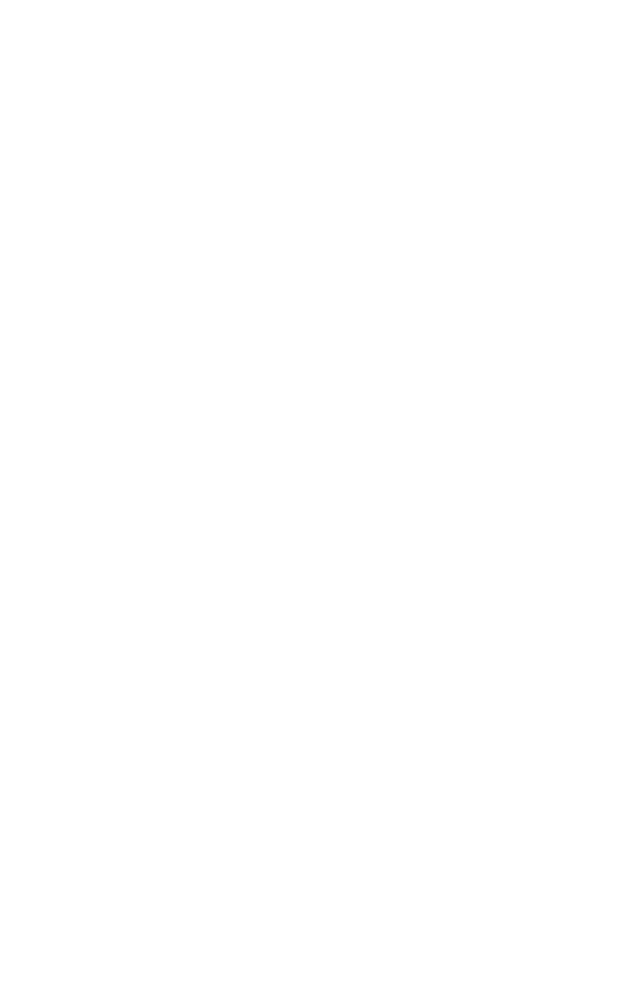
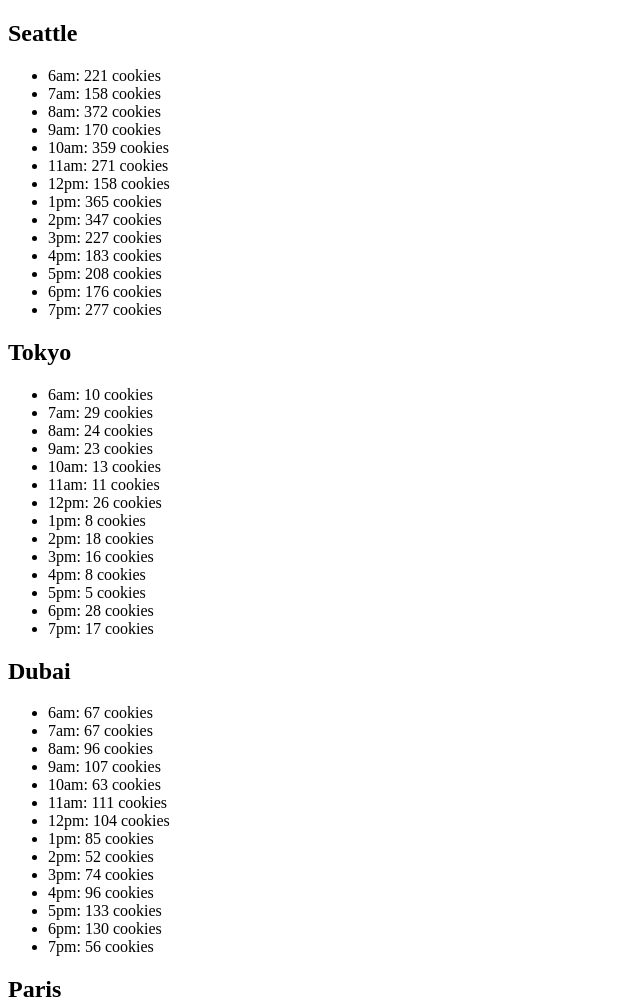
Before and after one commit to amcwustl/cookie-stand, a plain HTML site: page sales.html in a window 1280 px wide. Shown: the top 1006 px of the page, without its empty margins (0-640 px from the left). Before the commit the page ends 800 px from the top, so only its background shows below. Drawn offline with Linux system fonts and the light colour scheme.

Commit message:
added rendering functions to render all list items into HTML

```diff
--- a/js/app.js
+++ b/js/app.js
@@ -2,6 +2,9 @@
 
 // Globals
 let hours = ['6am', '7am', '8am','9am','10am','11am','12pm','1pm','2pm','3pm','4pm','5pm','6pm', '7pm'];
+
+let citiesDiv = document.getElementById('cities')
+
 // Helper Functions
 function generateCustomers(min, max){
   return Math.floor(Math.random() * (max - min + 1) + min);
@@ -14,7 +17,6 @@ function totalArray(myArray){
   }
   return x;
 }
-
 
 // Objects
 
@@ -44,13 +46,25 @@ const seattle = {
     this.customerArr = this.customers();
     this.cookiesArr = this.cookiesSold();
     this.totalCookies = totalArray(this.cookiesArr);
+  },
+  render: function(){
+    let cityName = document.createElement('h2');
+    cityName.innerText = this.name;
+    citiesDiv.appendChild(cityName);
+
+    let cityUL = document.createElement('ul');
+
+    citiesDiv.appendChild(cityUL);
+
+    for (let i in this.cookiesArr){
+      let cityLI = document.createElement('li');
+      cityLI.innerText = `${hours[i]}: ${this.cookiesArr[i]} cookies`;
+      console.dir(cityLI);
+      cityUL.appendChild(cityLI);
+    }
   }
 
 };
-seattle.generateVals();
-console.log(seattle.customerArr);
-console.log(seattle.cookiesArr);
-console.log(seattle.totalCookies);
 
 const tokyo = {
   name: 'Tokyo',
@@ -78,6 +92,22 @@ const tokyo = {
     this.customerArr = this.customers();
     this.cookiesArr = this.cookiesSold();
     this.totalCookies = totalArray(this.cookiesArr);
+  },
+  render: function(){
+    let cityName = document.createElement('h2');
+    cityName.innerText = this.name;
+    citiesDiv.appendChild(cityName);
+
+    let cityUL = document.createElement('ul');
+
+    citiesDiv.appendChild(cityUL);
+
+    for (let i in this.cookiesArr){
+      let cityLI = document.createElement('li');
+      cityLI.innerText = `${hours[i]}: ${this.cookiesArr[i]} cookies`;
+      console.dir(cityLI);
+      cityUL.appendChild(cityLI);
+    }
   }
 
 };
@@ -108,6 +138,22 @@ const dubai = {
     this.customerArr = this.customers();
     this.cookiesArr = this.cookiesSold();
     this.totalCookies = totalArray(this.cookiesArr);
+  },
+  render: function(){
+    let cityName = document.createElement('h2');
+    cityName.innerText = this.name;
+    citiesDiv.appendChild(cityName);
+
+    let cityUL = document.createElement('ul');
+
+    citiesDiv.appendChild(cityUL);
+
+    for (let i in this.cookiesArr){
+      let cityLI = document.createElement('li');
+      cityLI.innerText = `${hours[i]}: ${this.cookiesArr[i]} cookies`;
+      console.dir(cityLI);
+      cityUL.appendChild(cityLI);
+    }
   }
 
 };
@@ -138,6 +184,22 @@ const paris = {
     this.customerArr = this.customers();
     this.cookiesArr = this.cookiesSold();
     this.totalCookies = totalArray(this.cookiesArr);
+  },
+  render: function(){
+    let cityName = document.createElement('h2');
+    cityName.innerText = this.name;
+    citiesDiv.appendChild(cityName);
+
+    let cityUL = document.createElement('ul');
+
+    citiesDiv.appendChild(cityUL);
+
+    for (let i in this.cookiesArr){
+      let cityLI = document.createElement('li');
+      cityLI.innerText = `${hours[i]}: ${this.cookiesArr[i]} cookies`;
+      console.dir(cityLI);
+      cityUL.appendChild(cityLI);
+    }
   }
 
 };
@@ -168,6 +230,38 @@ const lima = {
     this.customerArr = this.customers();
     this.cookiesArr = this.cookiesSold();
     this.totalCookies = totalArray(this.cookiesArr);
+  },
+  render: function(){
+    let cityName = document.createElement('h2');
+    cityName.innerText = this.name;
+    citiesDiv.appendChild(cityName);
+
+    let cityUL = document.createElement('ul');
+
+    citiesDiv.appendChild(cityUL);
+
+    for (let i in this.cookiesArr){
+      let cityLI = document.createElement('li');
+      cityLI.innerText = `${hours[i]}: ${this.cookiesArr[i]} cookies`;
+      console.dir(cityLI);
+      cityUL.appendChild(cityLI);
+    }
   }
 };
 // Executable Code
+
+seattle.generateVals();
+tokyo.generateVals();
+dubai.generateVals();
+paris.generateVals();
+lima.generateVals();
+
+seattle.render();
+tokyo.render();
+dubai.render();
+paris.render();
+lima.render();
+
+console.log(tokyo.customerArr);
+console.log(tokyo.cookiesArr);
+console.log(tokyo.totalCookies);
--- a/sales.html
+++ b/sales.html
@@ -7,6 +7,8 @@
   <title>Document</title>
 </head>
 <body>
+  <div id="cities"></div>
 
 </body>
+<script src="js/app.js" ></script>
 </html>
```
Also changed, not shown: index.html (+1 -1 lines).
